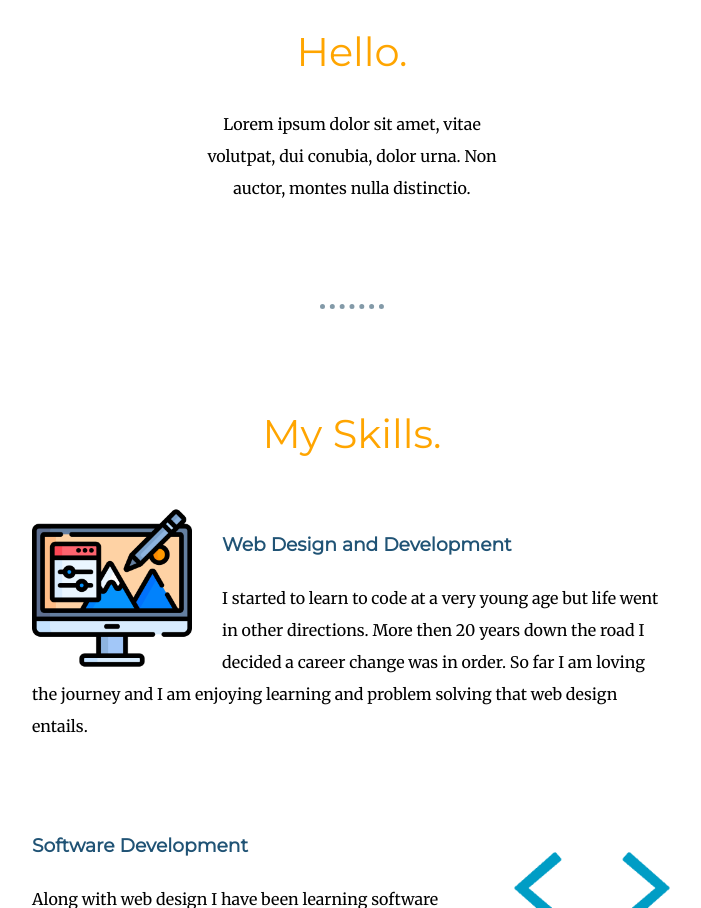
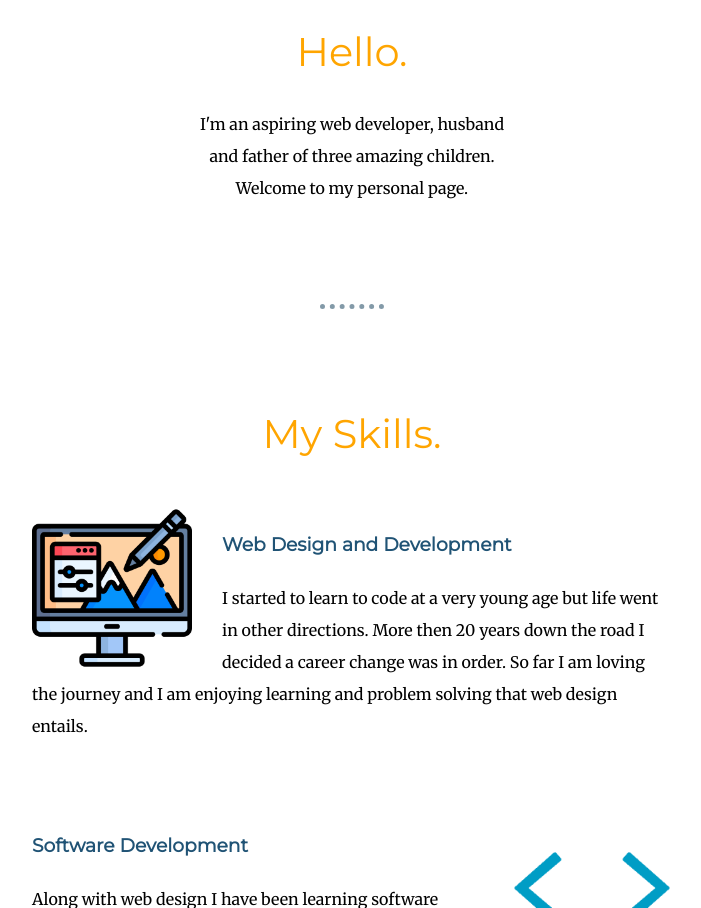
Before and after one commit to Thanosfalling/CV, a plain HTML site: page index.html in a window 1280 px wide. Shown: the part 901-1809 px from the top of the page, without its empty margins (288-989 px from the left). Drawn offline with Linux system fonts and the light colour scheme.

Commit message:
Update index.html

```diff
--- a/index.html
+++ b/index.html
@@ -23,7 +23,7 @@
     <div class="profile">
       <img class="profilePicture" src="images/profilePicture.png" alt="profile-picture">
       <h2>Hello.</h2>
-      <p>Lorem ipsum dolor sit amet, vitae volutpat, dui conubia, dolor urna. Non auctor, montes nulla distinctio.</p>
+      <p>I'm an aspiring web developer, husband and father of three amazing children. Welcome to my personal page.</p>
     </div>
     <hr>
 
```
